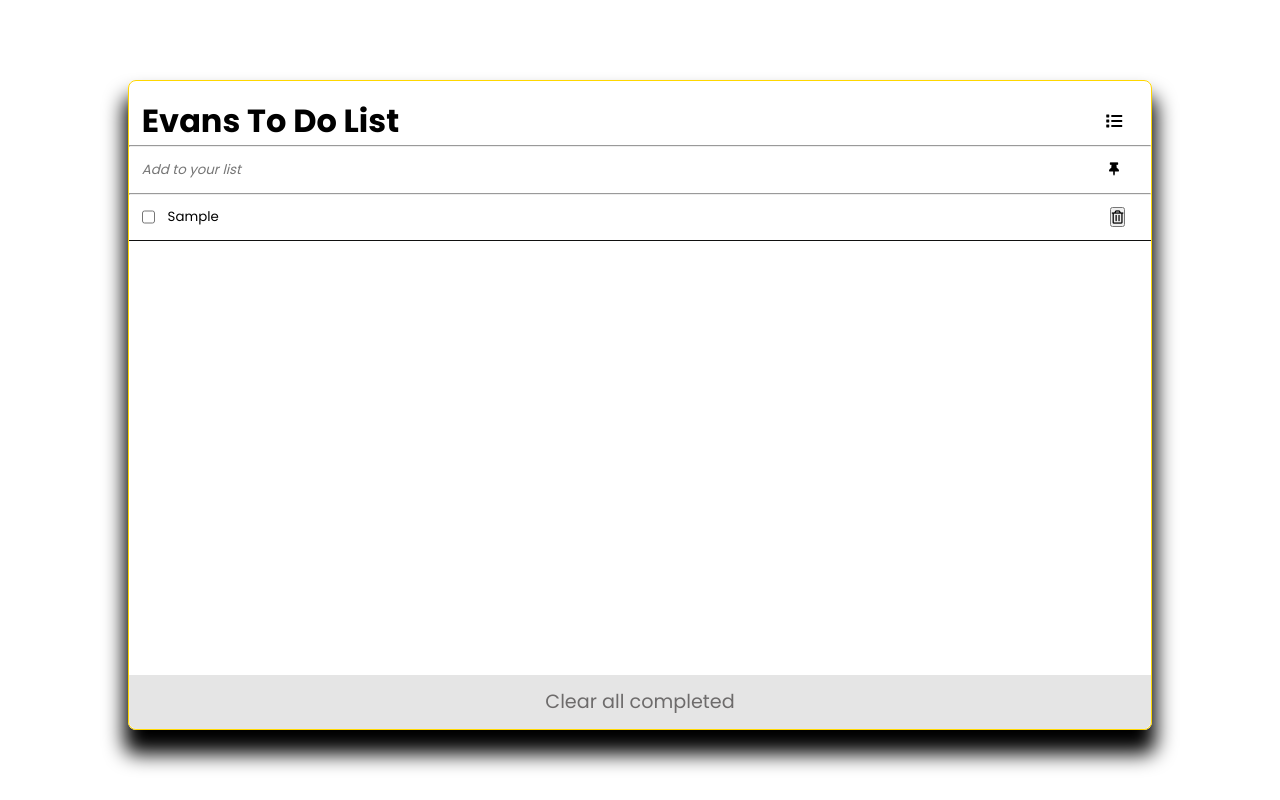
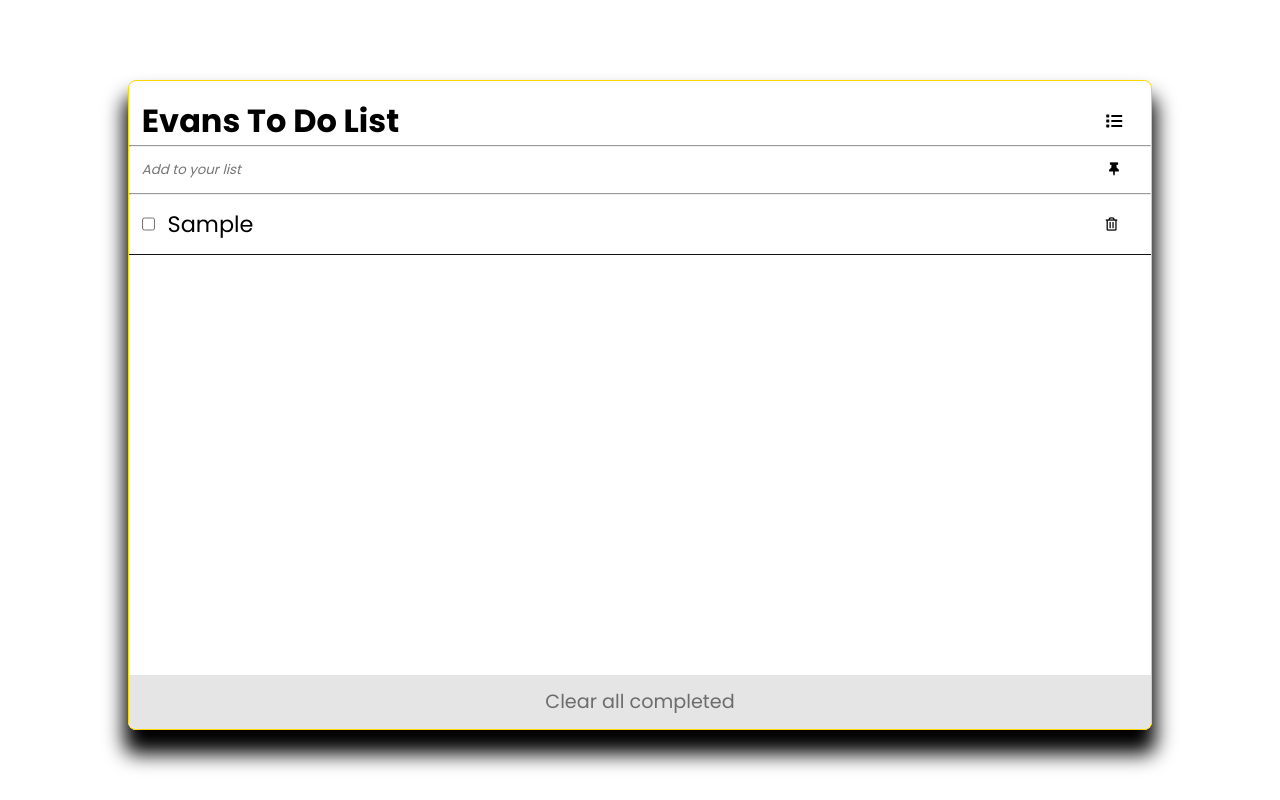
Before and after one commit to Doheera-kosi/todo-list-app, a website built with webpack: page src/index.html in a window 1280 px wide. Both pictures are taken after typing "Sample" into the empty fields and a click on the button 1122 px from the left and 169 px from the top of the page. Built offline with nearby package versions, Linux system fonts and the light colour scheme.

Commit message:
Modify styles.css

```diff
--- a/src/style.css
+++ b/src/style.css
@@ -72,18 +72,27 @@ li {
 }
 
 .task-text {
+  font-weight: normal;
+  font-size: 1.4rem;
   width: 100%;
   outline: none;
   border: none;
 }
 
-
 .deleteBtn {
   display: flex;
   flex-direction: column;
-  align-content: center;
+  align-items: center;
   justify-content: center;
+  border: none;
+  background: #fff;
+  cursor: pointer;
+  margin-right: 0.5rem;
+}
 
+.deleteBtn:hover {
+  color: red;
+  font-size: 1.6rem;
 }
 
 .clear {
```
